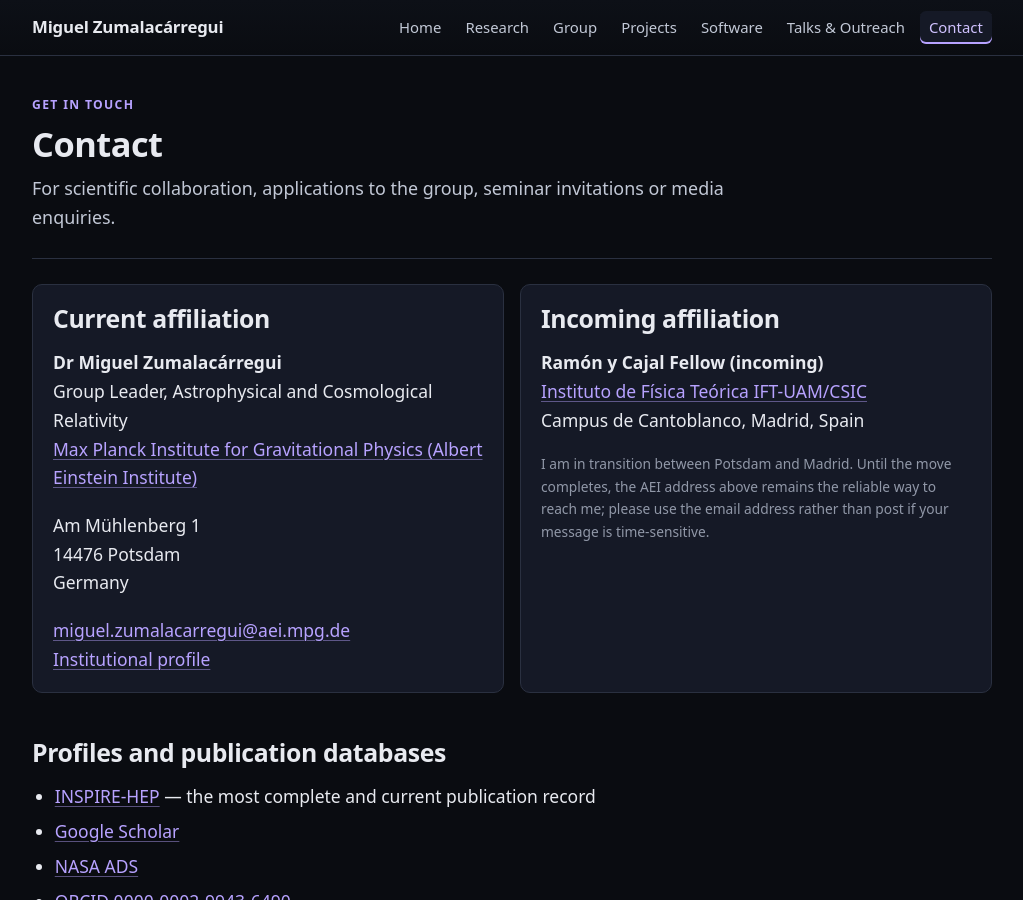
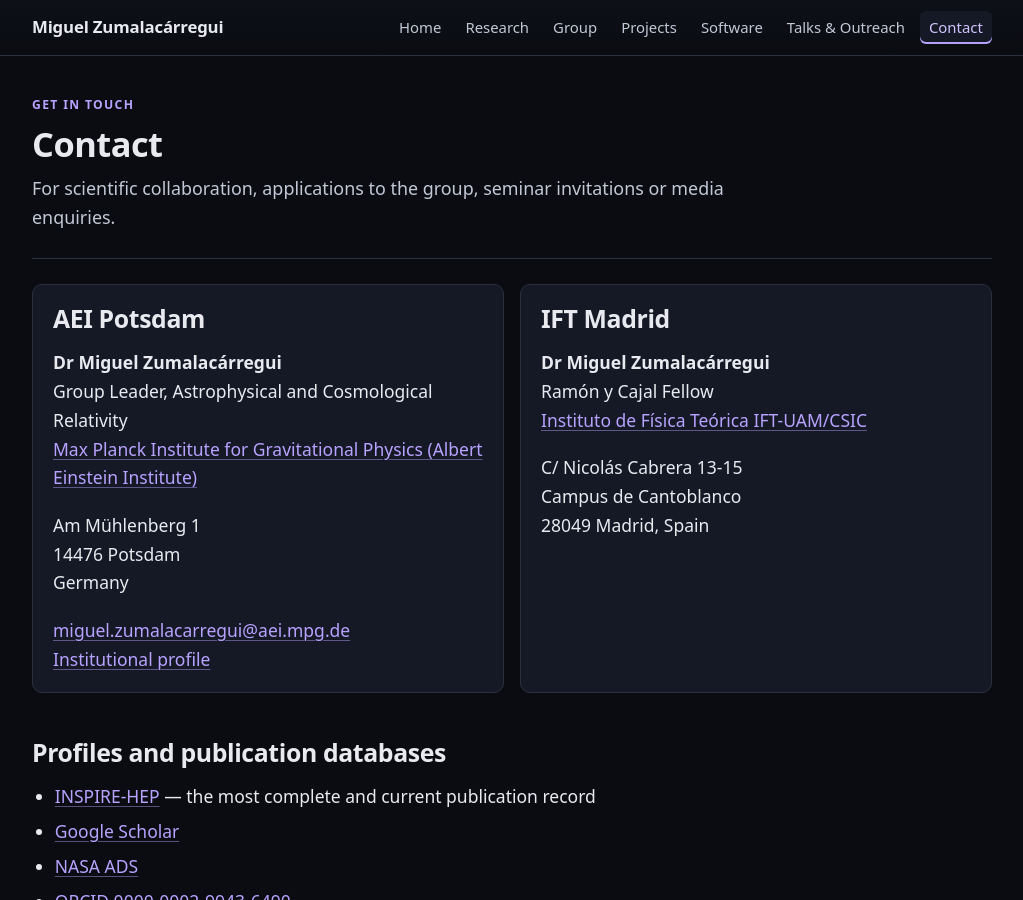
Before and after one commit to miguelzuma/miguelzuma.github.io, a Jekyll site: the page built from contact.html, in a window 1280 px wide and 900 px high. Shown: the whole window, without its empty margins (128-1151 px from the left). Built offline with Jekyll 4.4.1, drawn with Linux system fonts in a browser that asks for light colours; some of the changed text lies outside the part shown.

Commit message:
Present both affiliations on equal footing
Drops the "incoming" framing and the paragraph describing the move. Contact
now shows two equal cards, AEI Potsdam and IFT Madrid, each with its own
postal address; the home page lists both roles; the footer names both. The
Person structured data carries both organizations instead of one.

The config keys are renamed incoming_* -> secondary_* to match, and the IFT
postal address is taken from the institute's own contact page.

Co-Authored-By: Claude Opus 5 (1M context) <noreply@anthropic.com>
Claude-Session: https://claude.ai/code/session_01E2ZbXszK9qt9svKVxU5Yrt

```diff
--- a/_config.yml
+++ b/_config.yml
@@ -19,17 +19,19 @@ author:
   github: "https://github.com/miguelzuma"
   institutional_page: "https://www.aei.mpg.de/person/104068/337435"
 
-# Affiliation block. Editing these three lines is enough to complete the
-# AEI -> IFT transition on every page that shows an affiliation.
+# Both affiliations, on equal footing. Every page that names an affiliation
+# reads from here.
 affiliation:
   primary_name: "Max Planck Institute for Gravitational Physics (Albert Einstein Institute)"
   primary_short: "AEI Potsdam"
   primary_url: "https://www.aei.mpg.de/"
   primary_role: "Group Leader, Astrophysical and Cosmological Relativity"
-  incoming_name: "Instituto de Física Teórica IFT-UAM/CSIC"
-  incoming_short: "IFT Madrid"
-  incoming_url: "https://www.ift.uam-csic.es/"
-  incoming_role: "Ramón y Cajal Fellow (incoming)"
+  primary_address: "Am Mühlenberg 1, 14476 Potsdam, Germany"
+  secondary_name: "Instituto de Física Teórica IFT-UAM/CSIC"
+  secondary_short: "IFT Madrid"
+  secondary_url: "https://www.ift.uam-csic.es/"
+  secondary_role: "Ramón y Cajal Fellow"
+  secondary_address: "C/ Nicolás Cabrera 13-15, Campus de Cantoblanco, 28049 Madrid, Spain"
 
 # Social sharing image used for Open Graph / Twitter cards
 og_image: "/imgs/miguelzuma.jpg"
--- a/_includes/footer.html
+++ b/_includes/footer.html
@@ -5,8 +5,8 @@
       <div>
         <h2>Contact</h2>
         <ul>
-          <li>{{ site.affiliation.primary_role }}</li>
-          <li><a href="{{ site.affiliation.primary_url }}" rel="noopener">{{ site.affiliation.primary_short }}</a></li>
+          <li><a href="{{ site.affiliation.primary_url }}" rel="noopener">{{ site.affiliation.primary_short }}</a>
+            &middot; <a href="{{ site.affiliation.secondary_url }}" rel="noopener">{{ site.affiliation.secondary_short }}</a></li>
           <li><a href="mailto:{{ site.author.email }}">{{ site.author.email }}</a></li>
           <li><a href="{{ '/contact.html' | relative_url }}">Full contact details</a></li>
         </ul>
--- a/contact.html
+++ b/contact.html
@@ -15,7 +15,7 @@ description: >-
 <div class="grid grid-2">
 
   <section class="card">
-    <h2 style="margin-top:0;">Current affiliation</h2>
+    <h2 style="margin-top:0;">{{ site.affiliation.primary_short }}</h2>
     <p>
       <strong>Dr Miguel Zumalacárregui</strong><br>
       {{ site.affiliation.primary_role }}<br>
@@ -33,16 +33,16 @@ description: >-
   </section>
 
   <section class="card">
-    <h2 style="margin-top:0;">Incoming affiliation</h2>
+    <h2 style="margin-top:0;">{{ site.affiliation.secondary_short }}</h2>
     <p>
-      <strong>{{ site.affiliation.incoming_role }}</strong><br>
-      <a href="{{ site.affiliation.incoming_url }}" rel="noopener">{{ site.affiliation.incoming_name }}</a><br>
-      Campus de Cantoblanco, Madrid, Spain
+      <strong>Dr Miguel Zumalacárregui</strong><br>
+      {{ site.affiliation.secondary_role }}<br>
+      <a href="{{ site.affiliation.secondary_url }}" rel="noopener">{{ site.affiliation.secondary_name }}</a>
     </p>
-    <p class="small">
-      I am in transition between Potsdam and Madrid. Until the move completes,
-      the AEI address above remains the reliable way to reach me; please use the
-      email address rather than post if your message is time-sensitive.
+    <p>
+      C/ Nicolás Cabrera 13-15<br>
+      Campus de Cantoblanco<br>
+      28049 Madrid, Spain
     </p>
   </section>
 
--- a/group.html
+++ b/group.html
@@ -125,7 +125,7 @@ description: >-
       <h3 class="card-title">Master's theses</h3>
       <p>
         Master's projects are prioritized for students of the
-        <a href="{{ site.affiliation.incoming_url }}" rel="noopener">IFT</a>
+        <a href="{{ site.affiliation.secondary_url }}" rel="noopener">IFT</a>
         master's programme. Projects tend to be computational and attached to
         an ongoing paper.
       </p>
--- a/index.html
+++ b/index.html
@@ -54,7 +54,8 @@ description: >-
       <li>
         <strong>{{ site.affiliation.primary_role }}</strong>
         <span><a href="{{ site.affiliation.primary_url }}" rel="noopener">{{ site.affiliation.primary_short }}</a>
-          &middot; incoming <a href="{{ site.affiliation.incoming_url }}" rel="noopener">{{ site.affiliation.incoming_short }}</a></span>
+          &middot; {{ site.affiliation.secondary_role }},
+          <a href="{{ site.affiliation.secondary_url }}" rel="noopener">{{ site.affiliation.secondary_short }}</a></span>
       </li>
     </ul>
   </section>
```
Also changed, not shown: _includes/head.html (+12 -5 lines), README.md.
